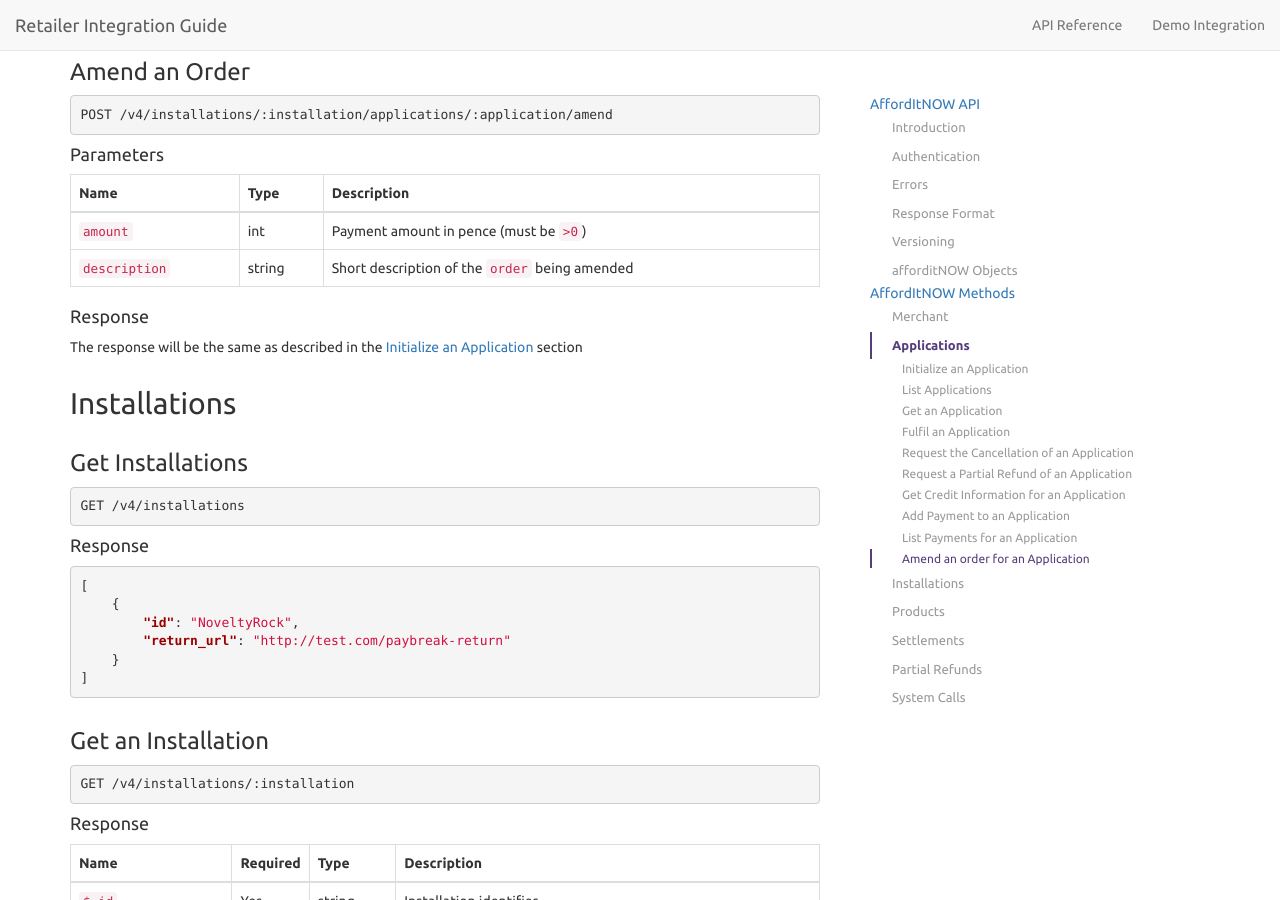
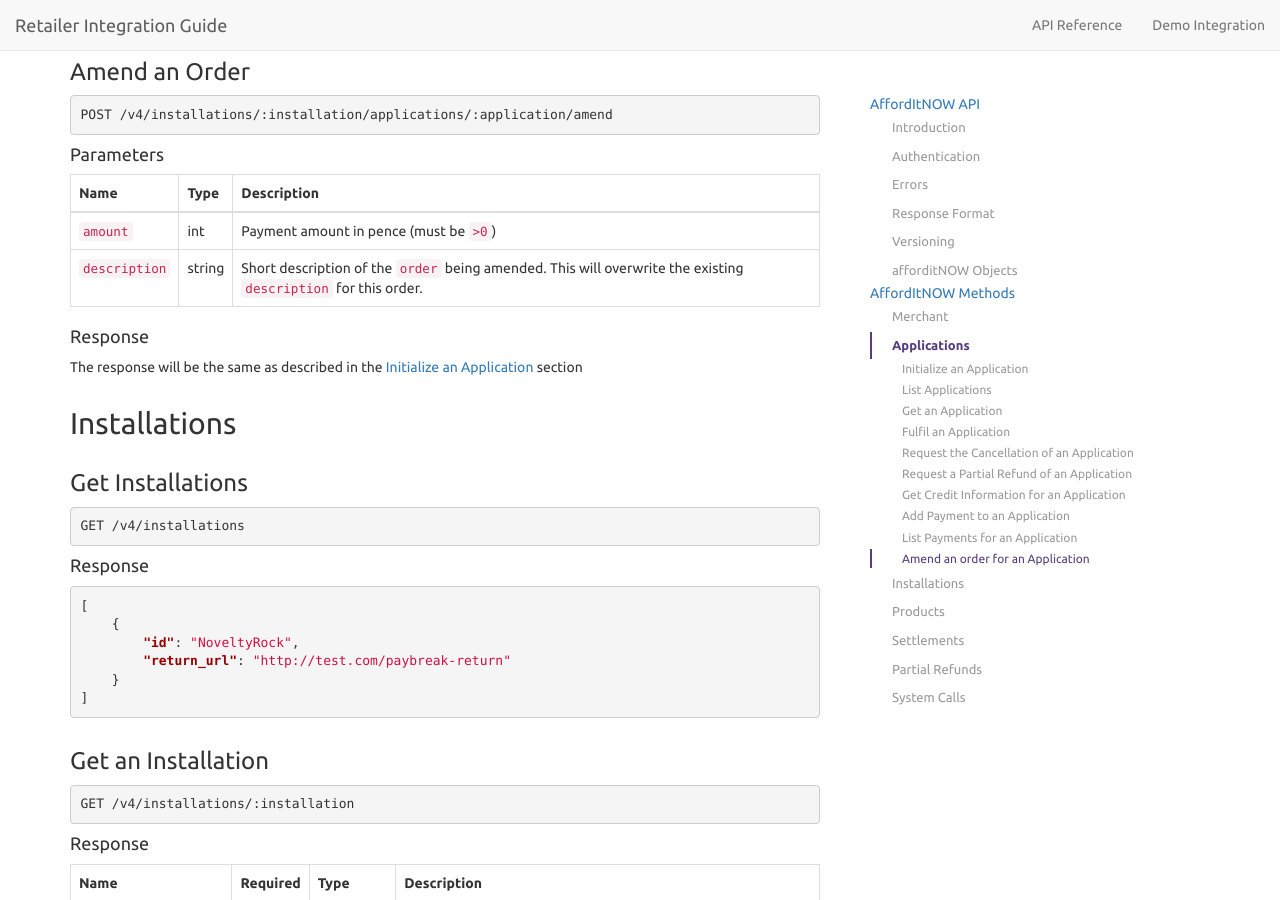
Before and after one commit to PayBreak/retailer-integration-guide, a Jekyll site: the page built from api/index.md, in a window 1280 px wide and 900 px high, scrolled down 18643 px. Built offline with Jekyll 4.4.1, drawn with Linux system fonts in a browser that asks for light colours; nearby versions of some CDN libraries; Markdown is read by kramdown in place of the engine named in the settings; our own code applies the rules of GitHub Pages for plain Markdown files.

Commit message:
Addition information on description parameter

```diff
--- a/_includes/v4/applications.md
+++ b/_includes/v4/applications.md
@@ -187,7 +187,7 @@ POST /v4/installations/:installation/applications/:application/amend
 Name | Type | Description
 --- | --- | ---
 `amount`| int | Payment amount in pence (must be `>0`)
-`description` | string | Short description of the [`order`](#order) being amended
+`description` | string | Short description of the [`order`](#order) being amended. This will overwrite the existing `description` for this order.
 
 #### Response
 
```
